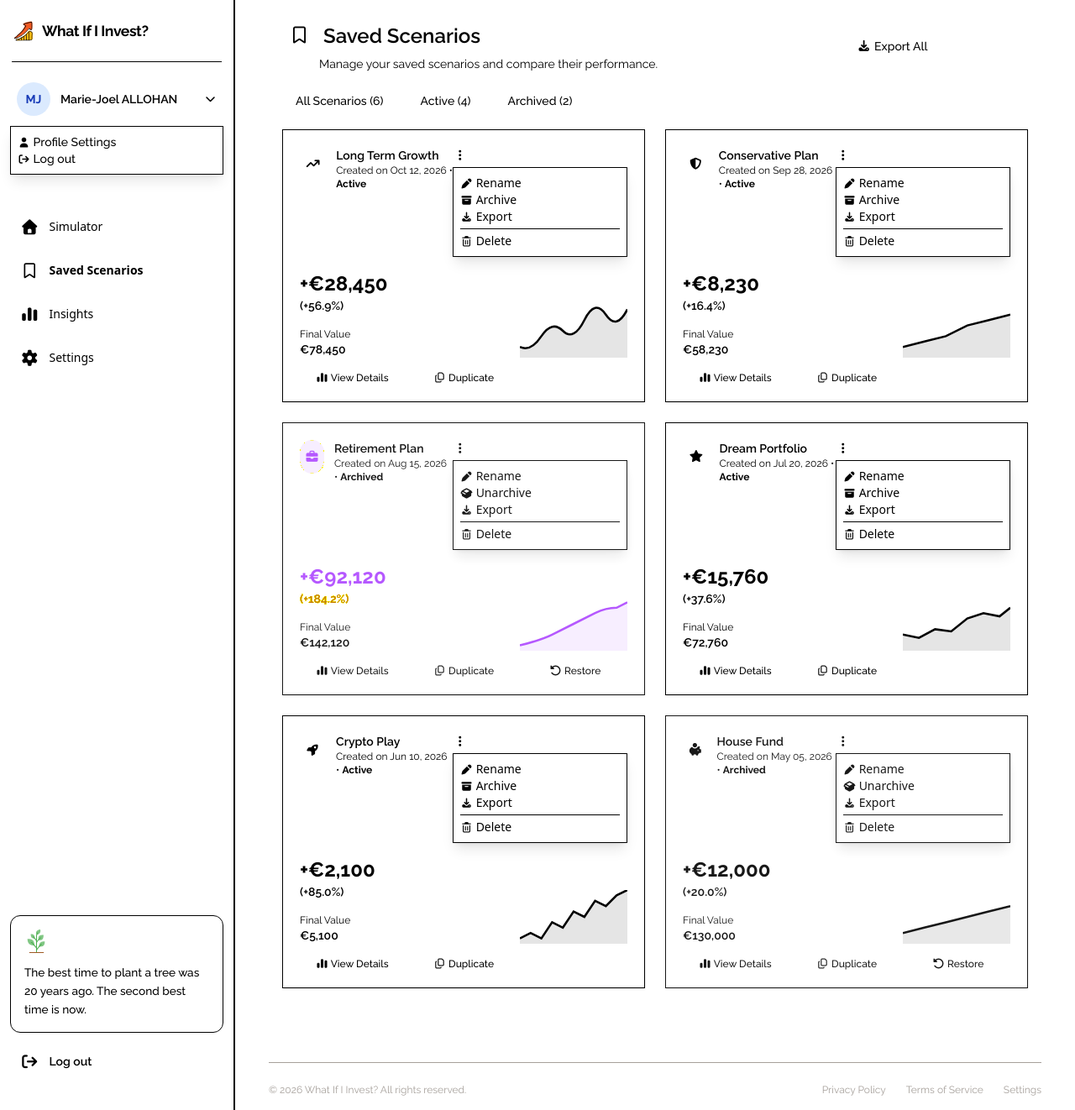
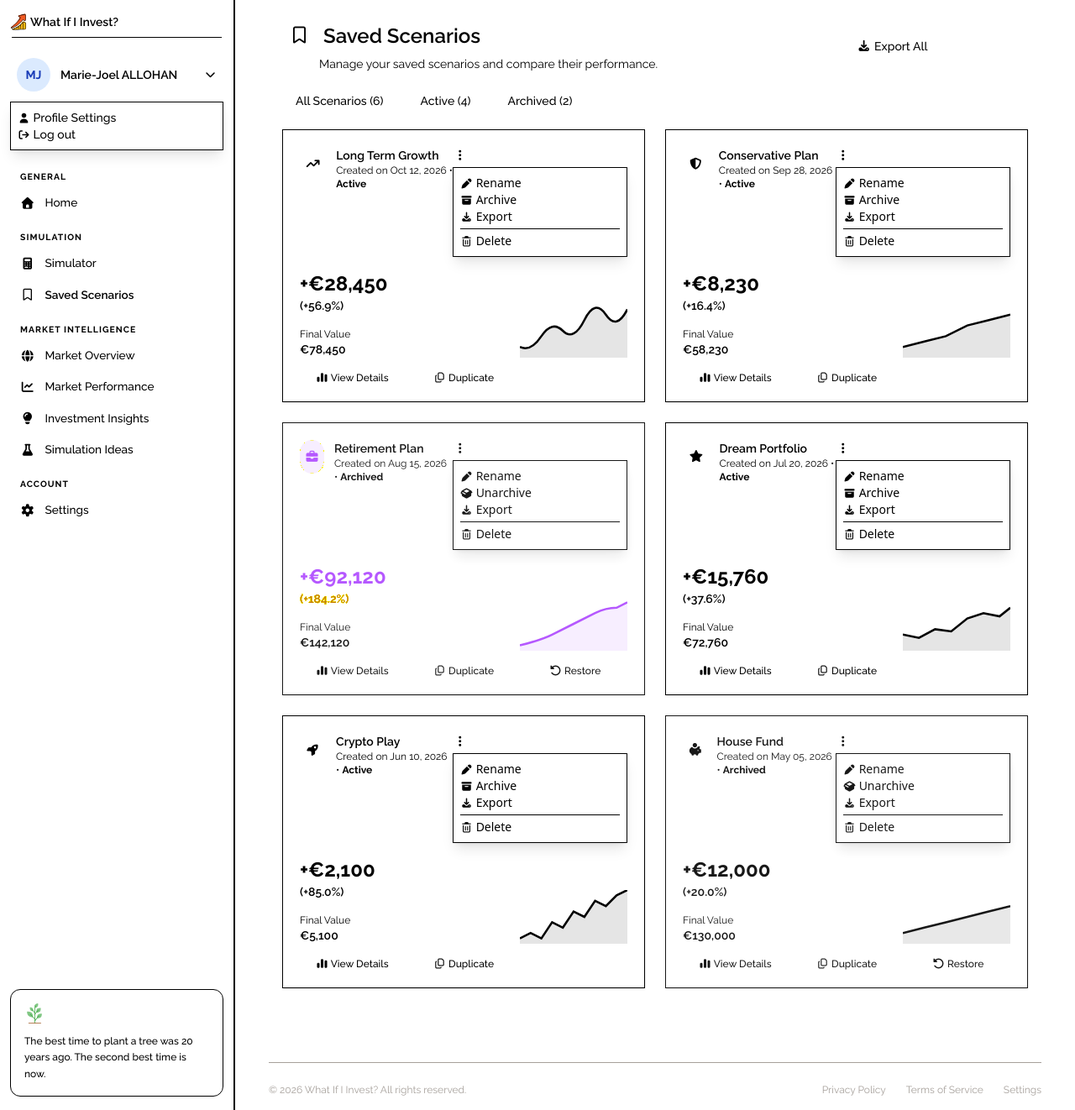
Before and after one commit to MJoel-Neel/compound_interest, a FastAPI app: page /scenarios in a window 1280 px wide. Shown: the whole page at 84% size. Run offline with FastAPI, Linux system fonts and the light colour scheme; some libraries are stand-ins or nearby versions.

Commit message:
ajout de nouveaux onglets

```diff
--- a/templates/base.html
+++ b/templates/base.html
@@ -53,37 +53,33 @@
         </button>
 
         <!-- 2. SIDEBAR -->
-        <aside id="app-sidebar" class="fixed md:relative inset-y-0 left-0 z-40 w-[280px] max-w-[80%] h-full
-             bg-base-100 border-r-2 border-base-200 pb-6 flex flex-col justify-between transform
-              -translate-x-full md:translate-x-0 transition-transform duration-300 ease-in-out">
+        <aside id="app-sidebar"
+            class="fixed md:relative inset-y-0 left-0 z-40 w-[280px] max-w-[80%] h-full bg-base-100 border-r-2 border-base-200 flex flex-col transform -translate-x-full md:translate-x-0 transition-transform duration-300 ease-in-out">
+
+            <!-- Scrollable Container -->
+            <div class="flex-1 overflow-y-auto pb-4 flex flex-col">
+
                 <!-- Header / Logo -->
-            <div class="logo flex gap-2.5 pt-16 md:pt-6 pb-6 pl-4 items-center shrink-0">
-                <img src="/static/assets/svg/growth.svg" class="w-6 h-6" loading="lazy" alt="Logo">
-                <a href="/"
-                    class="raleway-700 text-[1.1rem] text-base-content tracking-tight hover:opacity-80 transition-opacity">
-                    What If I Invest?
-                </a>
+                <div class="logo flex gap-1 pt-16 md:pt-4 pb-2 pl-3 items-center shrink-0">
+                    <img src="/static/assets/svg/growth.svg" class="w-5 h-5" loading="lazy" alt="">
+                    <p><a href="/" class="raleway-600 text-sm capitalize text-base-content">What If I Invest?</a></p>
                 </div>
-
                 <hr class="m-auto w-9/10 border-base-200 mb-4 shrink-0">
 
-            <!-- USER PROFILE DROPDOWN (Only if logged in) -->
+                <!-- USER PROFILE DROPDOWN -->
                 {% if user %}
-            <div class="px-3 mb-6 shrink-0">
+                <div class="px-3 mb-4 shrink-0">
                     <div class="dropdown dropdown-bottom w-full">
-                    <!-- Trigger Button -->
-                    <div tabindex="0" role="button" class="flex items-center gap-3 w-full p-2 rounded-xl hover:bg-base-200
-                        transition-colors cursor-pointer">
-                        <!-- Avatar (Image OR Initials) -->
+                        <div tabindex="0" role="button" class="flex items-center gap-3 w-full p-2 rounded-xl hover:bg-base-200 transition-colors cursor-pointer">
+                            <!-- Avatar -->
                             {% if user.avatar %}
-                        <img src="{{ user.avatar }}" alt="Avatar"
-                            class="w-10 h-10 rounded-full object-cover shrink-0 shadow-sm border border-base-300">
+                                <img src="{{ user.avatar }}" alt="Avatar" class="w-10 h-10 rounded-full object-cover shadow-sm border border-base-300 shrink-0">
                             {% else %}
-                        <div
-                            class="w-10 h-10 rounded-full bg-blue-100 text-blue-800 flex items-center justify-center raleway-700 text-sm shrink-0 dark:bg-primary/20 dark:text-primary">
-                            {{ user.initials|default('AN') }}
+                                <div class="w-10 h-10 rounded-full bg-blue-100 text-blue-800 flex items-center justify-center raleway-700 text-sm shrink-0 dark:bg-primary/20 dark:text-primary">
+                                    {{ user.initials|default('MJ') }}
                                 </div>
                             {% endif %}
+
                             <!-- Name -->
                             <div class="flex-1 min-w-0 text-left">
                                 <p class="raleway-600 text-sm text-base-content truncate">{{ user.name }}</p>
@@ -93,8 +89,7 @@
                         </div>
 
                         <!-- Dropdown Menu -->
-                    <ul tabindex="0"
-                        class="dropdown-content z-[50] menu p-2 shadow-lg bg-base-100 rounded-box w-full border border-base-200 mt-1">
+                        <ul tabindex="0" class="dropdown-content z-[50] menu p-2 shadow-lg bg-base-100 rounded-box w-full border border-base-200 mt-1">
                             <li>
                                 <a href="/settings" class="text-sm raleway-500 hover:bg-base-200">
                                     <i class="fa-solid fa-user text-xs w-4"></i> Profile Settings
@@ -110,92 +105,114 @@
                 </div>
                 {% endif %}
 
-            <!-- NAVIGATION TABS -->
-            <div class="sidebar-tags flex flex-col gap-2 px-3 w-full shrink-0 mt-4">
+                <!-- NAVIGATION TABS (GROUPED) -->
+                <div class="sidebar-tags flex flex-col gap-4 px-3 w-full shrink-0 mt-2">
 
-                <!-- Simulator / Home -->
-                <a href="/" class="flex items-center gap-3 px-3 py-3 rounded-lg transition-colors
-                        {% if request.url.path == '/' %}
-                            bg-success/10 text-success font-semibold
-                        {% else %}
-                            text-base-content/70 hover:bg-base-200 hover:text-base-content font-medium
-                        {% endif %}">
-                    <i class="fa-solid fa-house w-5 text-center text-lg"></i>
-                    <span>Simulator</span>
+                    <!-- GENERAL -->
+                    <div>
+                        <p class="raleway-700 text-[0.65rem] uppercase tracking-widest text-base-content/40 mb-1.5 pl-3">General</p>
+                        <div class="flex flex-col gap-0.5">
+                            <a href="/"
+                                class="flex items-center gap-3 px-3 py-2 rounded-lg transition-colors
+                                {% if request.url.path == '/' %}bg-success/10 text-success raleway-600{% else %}text-base-content/70 hover:bg-base-200 hover:text-base-content raleway-500{% endif %}">
+                                <i class="fa-solid fa-house w-5 text-center text-sm"></i>
+                                <span class="text-[0.85rem]">Home</span>
                             </a>
+                        </div>
+                    </div>
 
-                <!-- Saved Scenarios -->
-                <a href="/scenarios" class="flex items-center gap-3 px-3 py-3 rounded-lg transition-colors
-                        {% if request.url.path == '/scenarios' %}
-                            bg-success/10 text-success font-semibold
-                        {% else %}
-                            text-base-content/70 hover:bg-base-200 hover:text-base-content font-medium
-                        {% endif %}">
-                    <i class="fa-regular fa-bookmark w-5 text-center text-lg"></i>
-                    <span>Saved Scenarios</span>
+                    <!-- SIMULATION -->
+                    <div>
+                        <p class="raleway-700 text-[0.65rem] uppercase tracking-widest text-base-content/40 mb-1.5 pl-3">Simulation</p>
+                        <div class="flex flex-col gap-0.5">
+                            <a href="/simulator"
+                                class="flex items-center gap-3 px-3 py-2 rounded-lg transition-colors
+                                {% if request.url.path == '/simulator' %}bg-success/10 text-success raleway-600{% else %}text-base-content/70 hover:bg-base-200 hover:text-base-content raleway-500{% endif %}">
+                                <i class="fa-solid fa-calculator w-5 text-center text-sm"></i>
+                                <span class="text-[0.85rem]">Simulator</span>
                             </a>
+                            <a href="/scenarios"
+                                class="flex items-center gap-3 px-3 py-2 rounded-lg transition-colors
+                                {% if request.url.path == '/scenarios' %}bg-success/10 text-success raleway-600{% else %}text-base-content/70 hover:bg-base-200 hover:text-base-content raleway-500{% endif %}">
+                                <i class="fa-regular fa-bookmark w-5 text-center text-sm"></i>
+                                <span class="text-[0.85rem]">Saved Scenarios</span>
+                            </a>
+                        </div>
+                    </div>
 
-                <!-- Insights -->
-                <a href="/insights" class="flex items-center gap-3 px-3 py-3 rounded-lg transition-colors
-                        {% if request.url.path == '/insights' %}
-                            bg-success/10 text-success font-semibold
-                        {% else %}
-                            text-base-content/70 hover:bg-base-200 hover:text-base-content font-medium
-                        {% endif %}">
-                    <i class="fa-solid fa-chart-simple w-5 text-center text-lg"></i>
-                    <span>Insights</span>
+                    <!-- MARKET INTELLIGENCE -->
+                    <div>
+                        <p class="raleway-700 text-[0.65rem] uppercase tracking-widest text-base-content/40 mb-1.5 pl-3">Market Intelligence</p>
+                        <div class="flex flex-col gap-0.5">
+                            <a href="/market-overview"
+                                class="flex items-center gap-3 px-3 py-2 rounded-lg transition-colors
+                                {% if request.url.path == '/market-overview' %}bg-success/10 text-success raleway-600{% else %}text-base-content/70 hover:bg-base-200 hover:text-base-content raleway-500{% endif %}">
+                                <i class="fa-solid fa-globe w-5 text-center text-sm"></i>
+                                <span class="text-[0.85rem]">Market Overview</span>
                             </a>
+                            <a href="/market-performance"
+                                class="flex items-center gap-3 px-3 py-2 rounded-lg transition-colors
+                                {% if request.url.path == '/market-performance' %}bg-success/10 text-success raleway-600{% else %}text-base-content/70 hover:bg-base-200 hover:text-base-content raleway-500{% endif %}">
+                                <i class="fa-solid fa-chart-line w-5 text-center text-sm"></i>
+                                <span class="text-[0.85rem]">Market Performance</span>
+                            </a>
+                            <a href="/insights"
+                                class="flex items-center gap-3 px-3 py-2 rounded-lg transition-colors
+                                {% if request.url.path == '/insights' %}bg-success/10 text-success raleway-600{% else %}text-base-content/70 hover:bg-base-200 hover:text-base-content raleway-500{% endif %}">
+                                <i class="fa-solid fa-lightbulb w-5 text-center text-sm"></i>
+                                <span class="text-[0.85rem]">Investment Insights</span>
+                            </a>
+                            <a href="/simulation-ideas"
+                                class="flex items-center gap-3 px-3 py-2 rounded-lg transition-colors
+                                {% if request.url.path == '/simulation-ideas' %}bg-success/10 text-success raleway-600{% else %}text-base-content/70 hover:bg-base-200 hover:text-base-content raleway-500{% endif %}">
+                                <i class="fa-solid fa-flask w-5 text-center text-sm"></i>
+                                <span class="text-[0.85rem]">Simulation Ideas</span>
+                            </a>
+                        </div>
+                    </div>
 
-                <!-- Settings -->
-                <!-- Settings (ONLY visible if user is logged in) -->
+                    <!-- ACCOUNT -->
                     {% if user %}
-                <a href="/settings" class="flex items-center gap-3 px-3 py-3 rounded-lg transition-colors
-                        {% if request.url.path == '/settings' %}
-                            bg-success/10 text-success font-semibold
-                        {% else %}
-                            text-base-content/70 hover:bg-base-200 hover:text-base-content font-medium
-                        {% endif %}">
-                    <i class="fa-solid fa-gear w-5 text-center text-lg"></i>
-                    <span>Settings</span>
+                    <div>
+                        <p class="raleway-700 text-[0.65rem] uppercase tracking-widest text-base-content/40 mb-1.5 pl-3">Account</p>
+                        <div class="flex flex-col gap-0.5">
+                            <a href="/settings"
+                                class="flex items-center gap-3 px-3 py-2 rounded-lg transition-colors
+                                {% if request.url.path == '/settings' %}bg-success/10 text-success raleway-600{% else %}text-base-content/70 hover:bg-base-200 hover:text-base-content raleway-500{% endif %}">
+                                <i class="fa-solid fa-gear w-5 text-center text-sm"></i>
+                                <span class="text-[0.85rem]">Settings</span>
+                            </a>
+                        </div>
+                    </div>
+                    {% endif %}
+
+                </div>
+
+                <!-- Spacer to push bottom elements down -->
+                <div class="flex-1"></div>
+
+                <!-- BOTTOM SECTION (Quote + Auth) -->
+                <div class="px-3 mt-6 shrink-0 flex flex-col gap-3">
+
+                    <!-- Daily Quote Block -->
+                    <div class="w-full p-4 bg-success/10 border border-success/20 rounded-xl flex flex-col items-start gap-3">
+                        <img src="/static/assets/svg/plant{{ daily_plant|default(1) }}.svg" class="w-6 h-6" alt="Plant">
+                        <p class="raleway-500 text-xs text-base-content/80 leading-relaxed text-left">
+                            {{ daily_quote|default('Plan. Simulate. Grow your wealth.') }}
+                        </p>
+                    </div>
+
+                    <!-- Auth Toggle -->
+                    {% if not user %}
+                        <a href="/login" class="btn btn-primary w-full rounded-xl text-primary-content shadow-sm mt-2">
+                            <i class="fa-solid fa-arrow-right-to-bracket"></i> Sign In / Sign Up
                         </a>
                     {% endif %}
 
                 </div>
 
-            <!-- Spacer to push everything to the bottom -->
-            <div class="flex-1"></div>
-
-            <!-- BOTTOM SECTION (Quote + Auth Button) -->
-            <div class="px-3 mt-auto shrink-0 mb-4 flex flex-col gap-4">
-
-                <!-- Daily Quote Block -->
-                <div
-                    class="w-full p-4 bg-success/10 border border-success/20 rounded-xl flex flex-col items-start gap-3">
-                    <img src="/static/assets/svg/plant{{ daily_plant|default(1) }}.svg" class="w-7 h-7" alt="Plant">
-                    <p class="raleway-500 text-[0.85rem] text-base-content/80 leading-relaxed text-left">
-                        {{ daily_quote|default('Plan. Simulate. Grow your wealth.') }}
-                    </p>
-                </div>
-
-                <!-- Auth Toggle: Log Out or Sign In -->
-                {% if user %}
-                <!-- Log Out Button (Uses text-error and hover:bg-error/10) -->
-                <a href="/api/logout"
-                    class="flex items-center gap-3 px-3 py-2 w-full text-error hover:bg-error/10 rounded-lg transition-colors group">
-                    <i
-                        class="fa-solid fa-arrow-right-from-bracket w-5 text-center text-lg group-hover:-translate-x-1 transition-transform"></i>
-                    <span class="raleway-600 text-sm">Log out</span>
-                </a>
-                {% else %}
-                <!-- Sign In / Sign Up Button (Uses btn-primary) -->
-                <a href="/login" class="btn btn-primary w-full rounded-xl text-primary-content shadow-sm">
-                    <i class="fa-solid fa-arrow-right-to-bracket"></i> Sign In / Sign Up
-                </a>
-                {% endif %}
-
-            </div>
+            </div> <!-- End of Scrollable Container -->
         </aside>
-
 
         <!-- 3. MAIN CONTENT AREA -->
         <section class="flex-1 h-full overflow-y-auto px-2 md:px-10 relative">
--- a/templates/scenarios.html
+++ b/templates/scenarios.html
@@ -22,7 +22,7 @@
         </a>
 
         <!-- New Scenario Button -->
-        <a href="/" class="btn btn-success btn-sm rounded-md text-white raleway-500 gap-2">
+         <a href="/simulator" class="btn btn-success btn-sm rounded-md text-white raleway-500 gap-2">
             <i class="fa-solid fa-plus"></i> New Scenario
         </a>
     </div>
```
Also changed, not shown: templates/market_overview.html (added, +8 -0 lines), templates/market_performance.html (added, +8 -0 lines), templates/simulation_ideas.html (added, +8 -0 lines), templates/simulator.html (added, +25 -0 lines). Lines whose indentation alone changed are shown as unchanged.
